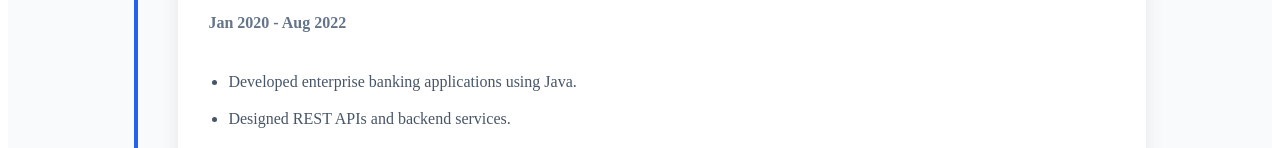
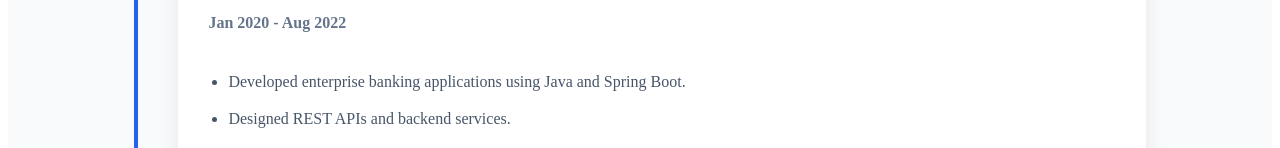
Before and after one commit to SreekarSetty/PortfolioWebsite, an Angular app in the folder JavaFSD_PortfolioWebsite/: page /experience in a window 1280 px wide. Shown: the part 4197-4345 px from the top of the page. Built offline with nearby package versions, Linux system fonts and the light colour scheme.

Commit message:
Minor change in description

```diff
--- a/JavaFSD_PortfolioWebsite/src/app/components/experience/experience.component.ts
+++ b/JavaFSD_PortfolioWebsite/src/app/components/experience/experience.component.ts
@@ -39,7 +39,7 @@ export class ExperienceComponent {
       role: 'Software Engineer',
       duration: 'Jan 2020 - Aug 2022',
       description: [
-        'Developed enterprise banking applications using Java.',
+        'Developed enterprise banking applications using Java and Spring Boot.',
         'Designed REST APIs and backend services.',
         'Optimized SQL queries for better performance.',
         'Worked with Agile Scrum teams.',
```
